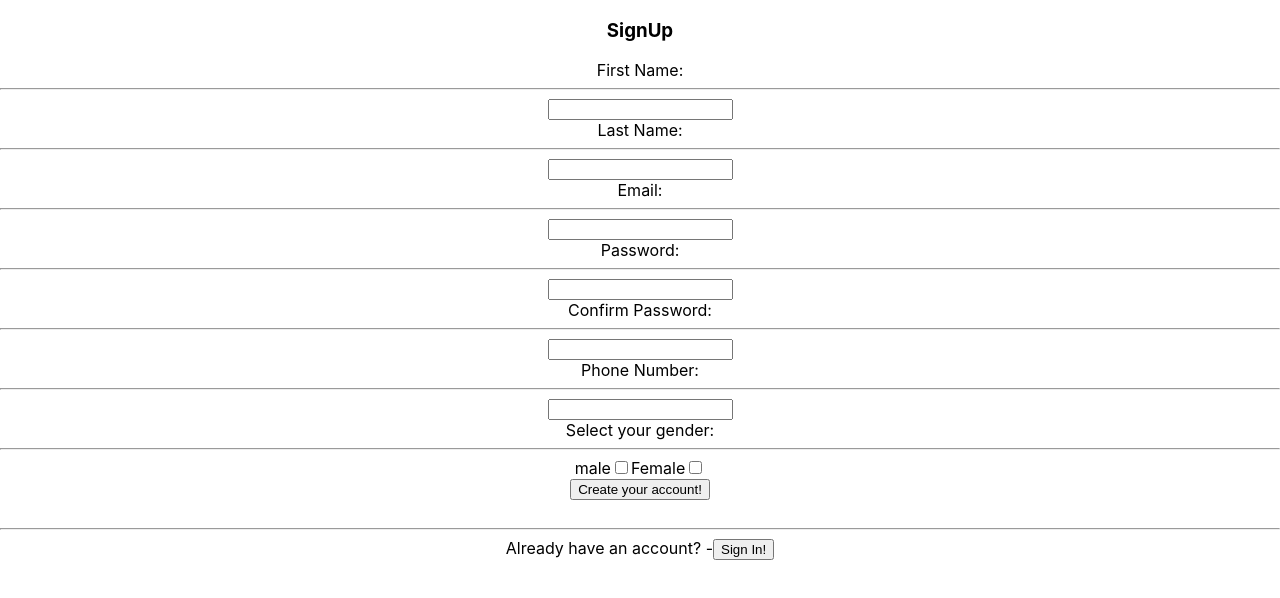
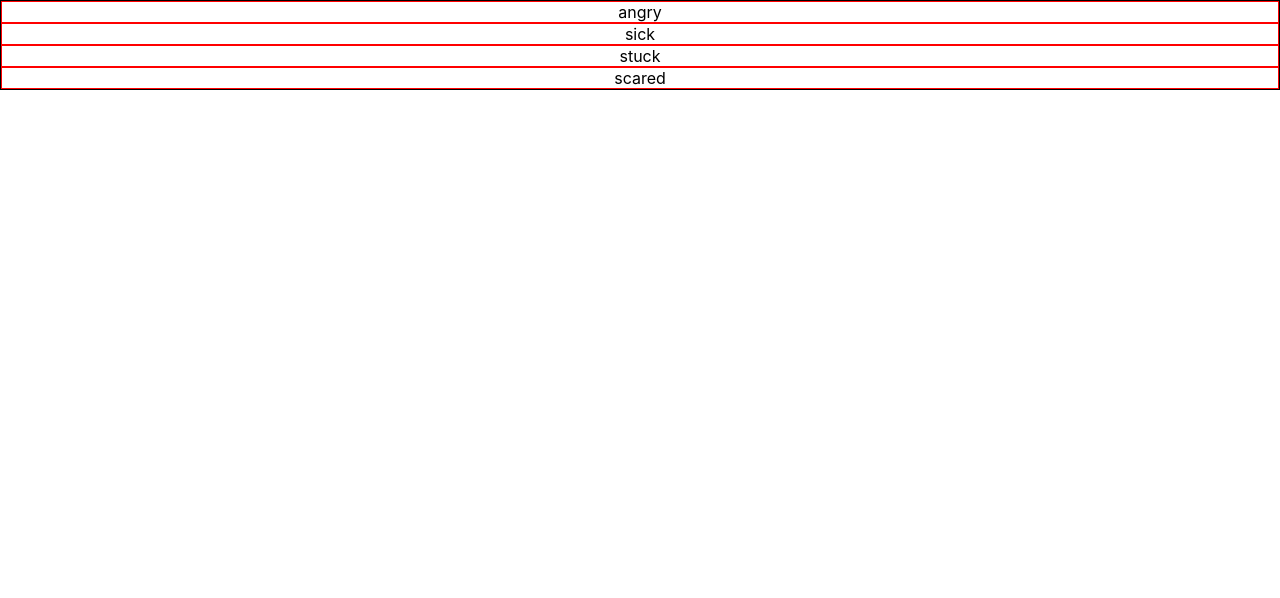
Before and after one commit to MoatazDj/eslamo, a React (Create React App) app in the folder client/: page / in a window 1280 px wide. Shown: the top 598 px of the page. Built offline with nearby package versions, Linux system fonts and the light colour scheme.

Commit message:
create states component

```diff
--- a/client/src/App.jsx
+++ b/client/src/App.jsx
@@ -1,11 +1,12 @@
 import React from 'react';
-import SignUp from './components/signUp';
+import SignUp from './components/signUp/signUp';
+import States from './components/statesSelect/statesSelect';
 import './App.css';
 
 function App() {
   return (
     <div className="App">
-      <SignUp/>
+      <States />
     </div>
   );
 }
--- /dev/null
+++ b/client/src/components/statesSelect/statesSelect.css
@@ -0,0 +1,7 @@
+.states {
+    border: 1px solid;
+}
+
+.state {
+    border: 1px solid red;
+}
--- /dev/null
+++ b/client/src/components/statesSelect/statesSelect.jsx
@@ -0,0 +1,33 @@
+import React from 'react';
+import './statesSelect.css';
+
+class States extends React.Component {
+  constructor(props) {
+    super(props);
+    this.state = {
+      emotionalStates: ['angry', 'sick', 'stuck', 'scared']
+    }
+  }
+
+  getVerses(event) {
+    event.preventDefault();
+    console.log(`fetching verse for ${event.target.innerHTML}`);
+  }
+  render() {
+    return (
+      <div className='states'>
+        {
+          this.state.emotionalStates.map((emotionalState, index) => {
+            return (
+              <div className='state' key={index} onClick={this.getVerses}>
+                {emotionalState}
+              </div>
+            );
+          })
+        }
+      </div>
+    );
+  }
+}
+
+export default States;
```
Also changed, not shown: client/src/components/signUp/signUp.jsx (renamed from client/src/components/signUp.jsx).
